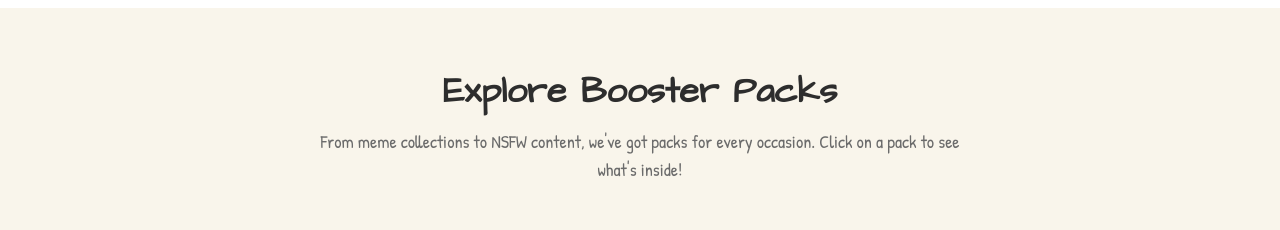
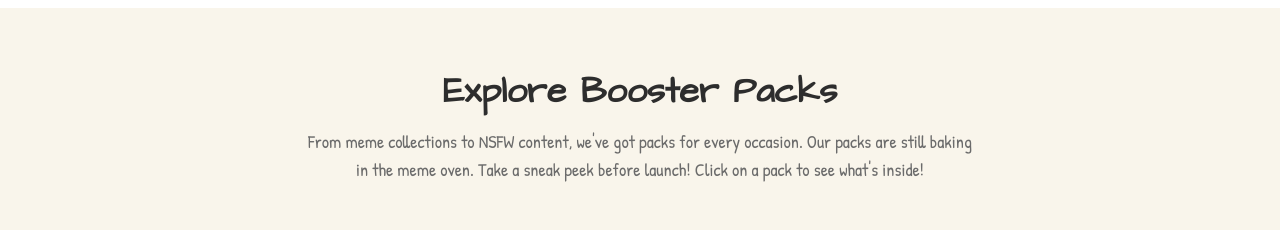
Before and after one commit to ruark-xyz/sketchyAF-app, a React (Vite) app: page /premium in a window 1280 px wide. Shown: the part 1840-2070 px from the top of the page. Built offline with nearby package versions, Linux system fonts and the light colour scheme.

Commit message:
Updated Premium.tsx

```diff
--- a/src/pages/Premium.tsx
+++ b/src/pages/Premium.tsx
@@ -45,7 +45,7 @@ const Premium: React.FC = () => {
               Explore Booster Packs
             </h2>
             <p className="text-medium-gray text-lg max-w-2xl mx-auto">
-              From meme collections to NSFW content, we've got packs for every occasion.
+              From meme collections to NSFW content, we've got packs for every occasion. Our packs are still baking in the meme oven. Take a sneak peek before launch!
               Click on a pack to see what's inside!
             </p>
           </div>
```
